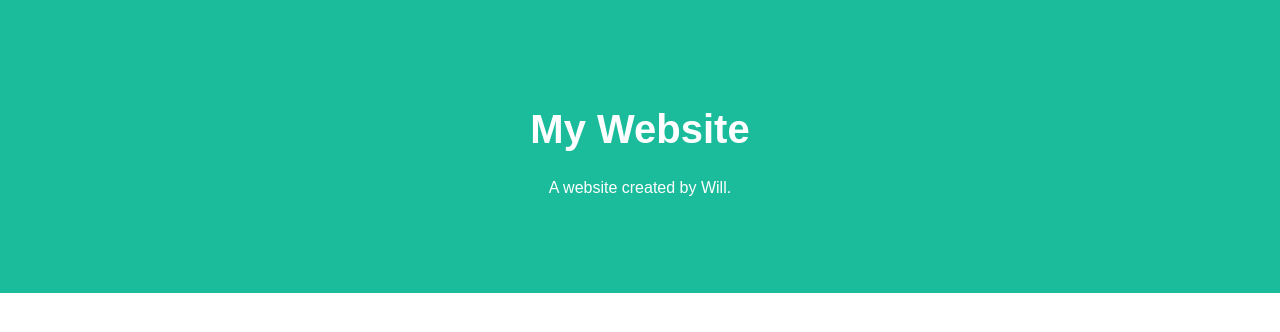
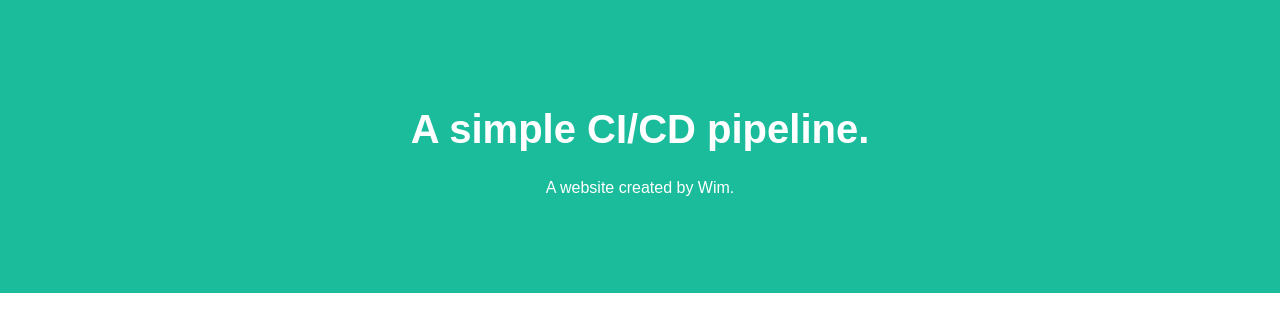
Before and after one commit to Wally903-muddy/git_test, a plain HTML site: page index.html in a window 1280 px wide. Drawn offline with Linux system fonts and the light colour scheme.

Commit message:
Updated the index file.

```diff
--- a/index.html
+++ b/index.html
@@ -27,8 +27,8 @@ body {
 <body>
 
 <div class="header">
-  <h1>My Website</h1>
-  <p>A website created by Will.</p>
+  <h1>A simple CI/CD pipeline.</h1>
+  <p>A website created by Wim.</p>
 </div>
 
 </body>
```
